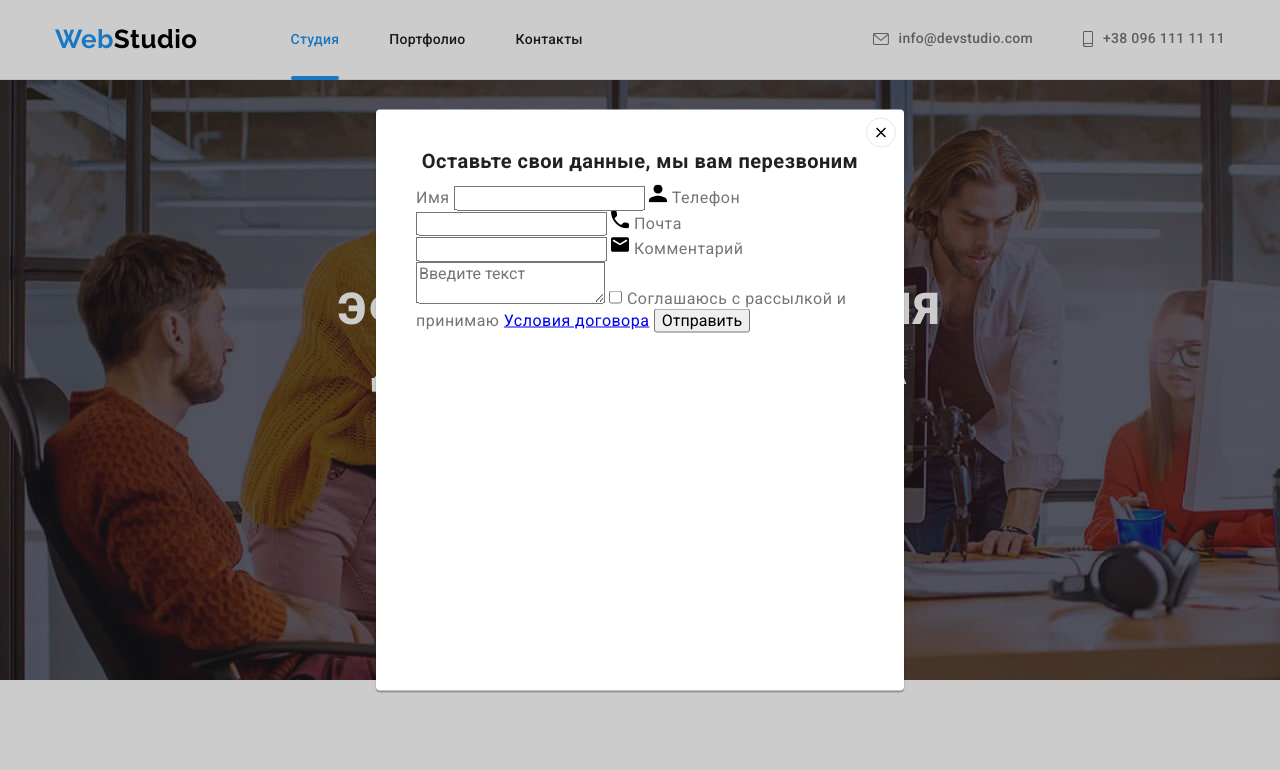
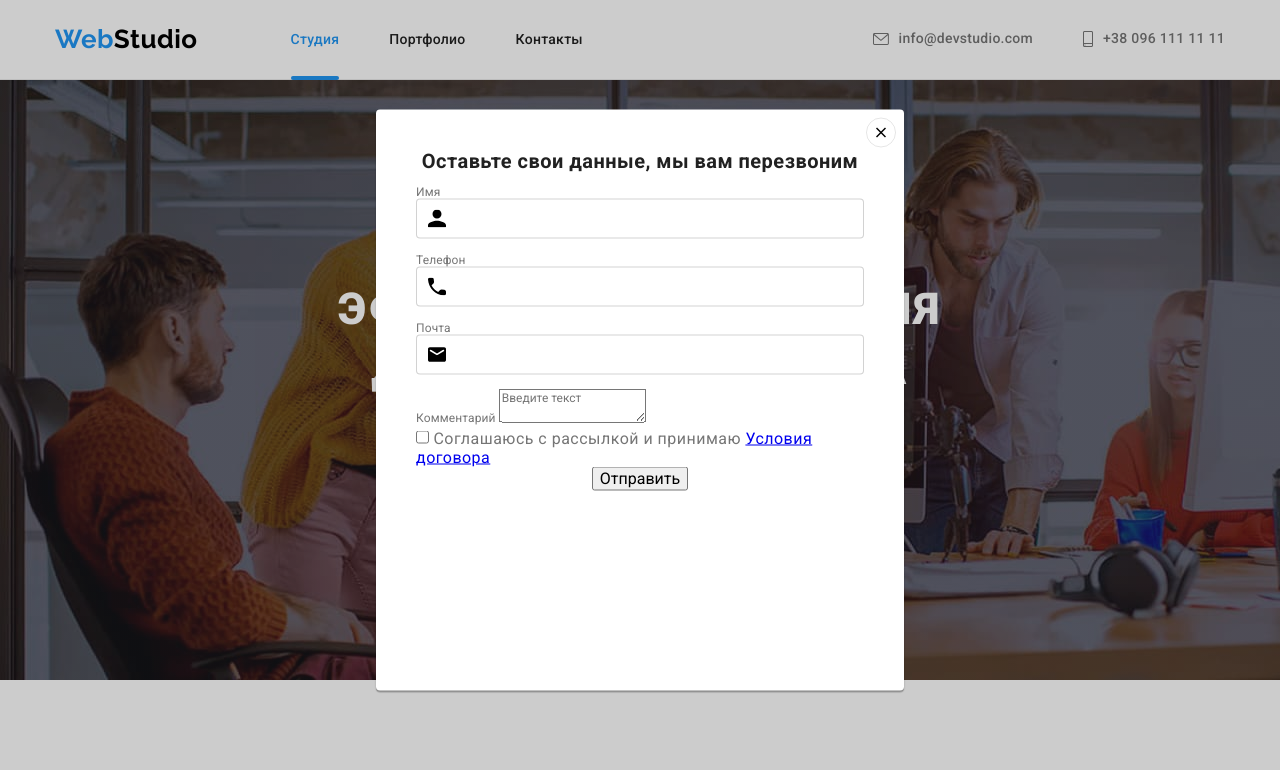
Before and after one commit to ViktoriiaTrostohon/goit-markup-hw-06, a plain HTML site: page index.html in a window 1280 px wide. Both pictures are taken after a click on the button "Заказать услугу". Shown: the top 770 px of the page. Drawn offline with nearby package versions, Linux system fonts and the light colour scheme.

Commit message:
Name, tel, email through CSS

```diff
--- a/css/styles.css
+++ b/css/styles.css
@@ -114,7 +114,8 @@ body {
 /* Modal Form */
 
 .modal-form-field {
-  position: relative;
+  display: flex;
+  flex-direction: column;
 }
 
 .modal-form-feedback {
@@ -124,6 +125,32 @@ body {
   line-height: 1.17;
   text-align: center;
   color: var(--title-text-color);
+}
+
+.modal-form-label {
+  position: relative;
+  margin-bottom: 4px;
+  font-size: 12px;
+  line-height: 1.17;
+  letter-spacing: 0.01em;
+}
+
+.modal-form-input {
+  width: 100%;
+  height: 40px;
+  margin-bottom: 10px;
+  border: 1px solid rgba(33, 33, 33, 0.2);
+  border-radius: 4px;
+}
+
+.modal-form-icon {
+  position: absolute;
+  top: 25px;
+  left: 12px;
+}
+
+.modal-form-button {
+  align-self: center;
 }
 
 /* Header: logo */
```
